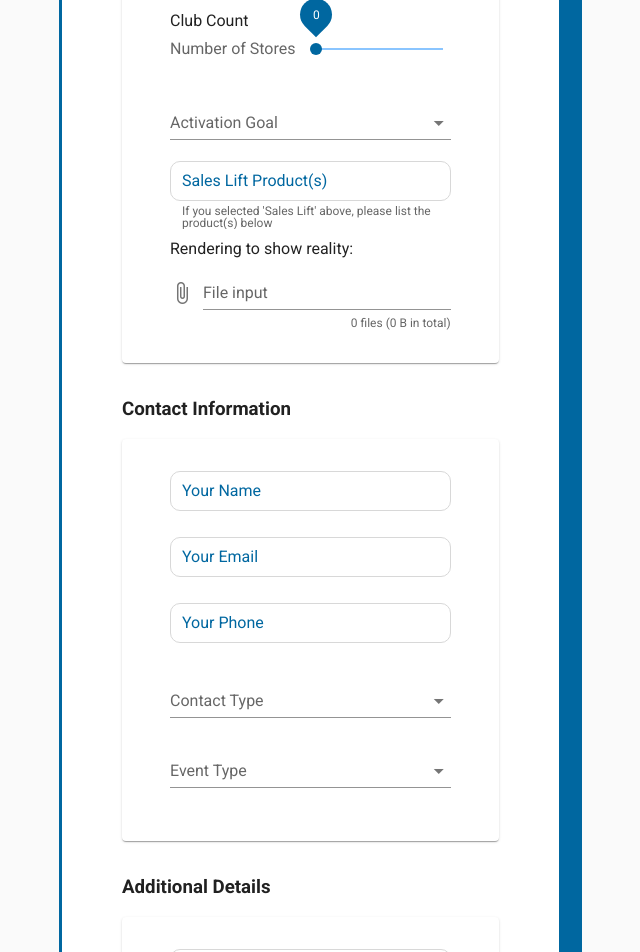
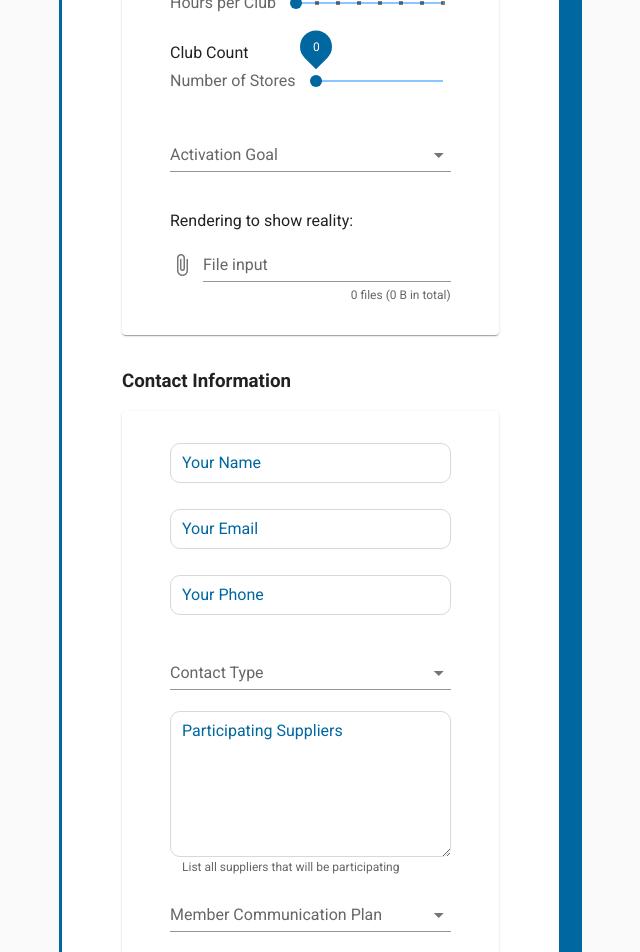
Before and after one commit to phil-a/vue-app-netlify, a Vue app: page / in a window 1280 px wide. Shown: the part 860-1812 px from the top of the page, without its empty margins (593-1233 px from the left). Built offline with nearby package versions, Linux system fonts and the light colour scheme.

Commit message:
Add additional sams questions

```diff
--- a/src/views/Home.vue
+++ b/src/views/Home.vue
@@ -76,6 +76,7 @@
                     color="#0067A0"
                     outlined
                     dense
+                    class="mb-8"
                   />
 
                   <!-- Event Footprint -->
@@ -218,6 +219,7 @@
                     offset-y
                     max-width="290px"
                     min-width="290px"
+                    class="mb-8"
                   >
                     <template v-slot:activator="{ on, attrs }">
                       <v-text-field
@@ -268,15 +270,17 @@
 
                   <!-- Activation Goal -->
                   <v-select
+                    v-model="activationGoal"
                     :items="activationGoalSelections"
                     label="Activation Goal"
                     hint="Please select an activation goal"
-                    class="mt-2"
+                    class="mt-2 mb-4"
                   >
                   </v-select>
 
                   <!-- Sales Lift Product -->
                   <v-text-field
+                    v-if="activationGoal == 'Sales Lift'"
                     name="salesLiftProduct"
                     v-model="salesLiftProduct"
                     label="Sales Lift Product(s)"
@@ -287,6 +291,7 @@
                     color="#0067A0"
                     outlined
                     dense
+                    class="mb-8"
                   />
 
                   <!-- file upload -->
@@ -351,10 +356,33 @@
                   >
                   </v-select>
 
+                  <!-- Suppliers -->
+
+                  <v-textarea
+                    name="supplierNames"
+                    v-model="supplierNames"
+                    label="Participating Suppliers"
+                    hint="List all suppliers that will be participating"
+                    persistent-hint
+                    autocomplete="off1"
+                    :rules="[rules.required, rules.max255]"
+                    color="#0067A0"
+                    outlined
+                    dense
+                  />
+
+                  <!-- Member Communication -->
+                  <v-select
+                    :items="memberCommunicationSelections"
+                    label="Member Communication Plan"
+                    hint="Please select member communication plan"
+                  >
+                  </v-select>
+
                   <!-- Event types -->
                   <v-select
                     :items="eventTypeSelections"
-                    label="Event Type"
+                    label="Location of the event"
                     hint="Please select location of the event"
                   >
                   </v-select>
@@ -451,6 +479,7 @@
                   <!-- Sampling Food UPC -->
                   <v-text-field
                     name="samplingFoodUPC"
+                    v-if="samplingFoodRadios == 'yes'"
                     v-model="samplingFoodUPC"
                     label="Sampling UPCs"
                     autocomplete="off1"
@@ -529,9 +558,12 @@
                   </v-container>
 
                   <!-- Sweepstakes Details -->
+
                   <v-text-field
                     name="sweepstakesDetails"
+                    class="mb-8"
                     v-model="sweepstakesDetails"
+                    v-if="sweepstakesRadios == 'yes'"
                     label="Sweepstakes Details"
                     autocomplete="off1"
                     hint="If answered 'yes' above, please include details"
@@ -557,7 +589,7 @@
                   />
 
                   <!-- Confirm approval -->
-                  <v-container fluid>
+                  <!-- <v-container fluid>
                     <v-checkbox v-model="approvalCheckbox">
                       <template v-slot:label>
                         <div>
@@ -565,7 +597,7 @@
                         </div>
                       </template>
                     </v-checkbox>
-                  </v-container>
+                  </v-container> -->
 
                 </v-card>
 
@@ -614,7 +646,8 @@ export default class Home extends Vue {
       samplingAdultBeveragesRadios: false,
       sweepstakesRadios: false,
       samsMediaRadios: false,
-      approvalCheckbox: false
+      approvalCheckbox: false,
+      activationGoal: "",
      }
   }
 
@@ -631,6 +664,7 @@ export default class Home extends Vue {
   requesterName = "";
   requesterEmail = "";
   requesterPhone = "";
+  supplierNames = "";
   menuStartDate = "";
   menuEndDate = "";
   eventStartDate = "";
@@ -650,10 +684,12 @@ export default class Home extends Vue {
   storeCount = "";
   hoursPerClub = "";
   file = null;
+  activationGoal = "";
 
   eventTypeSelections=['Parking Lot', 'In Club', 'Sidewalk']
   activationGoalSelections=['Brand Awareness', 'Driving an Experience', 'Sales Lift']
   contactTypeSelections=['Supplier Contact', 'Execution Agency']
+  memberCommunicationSelections=['Signage', 'Email', 'Local Social', 'Brand Social Channels']
   dateFormatted = "";
   // rules
   rules = {
@@ -678,6 +714,7 @@ export default class Home extends Vue {
         requesterName: this.requesterName,
         requesterEmail: this.requesterEmail,
         requesterPhone: this.requesterPhone,
+        supplierNames: this.supplierNames,
         eventStartDate: this.eventStartDate,
         eventEndDate: this.eventEndDate,
         eventDescription: this.eventDescription,
```
